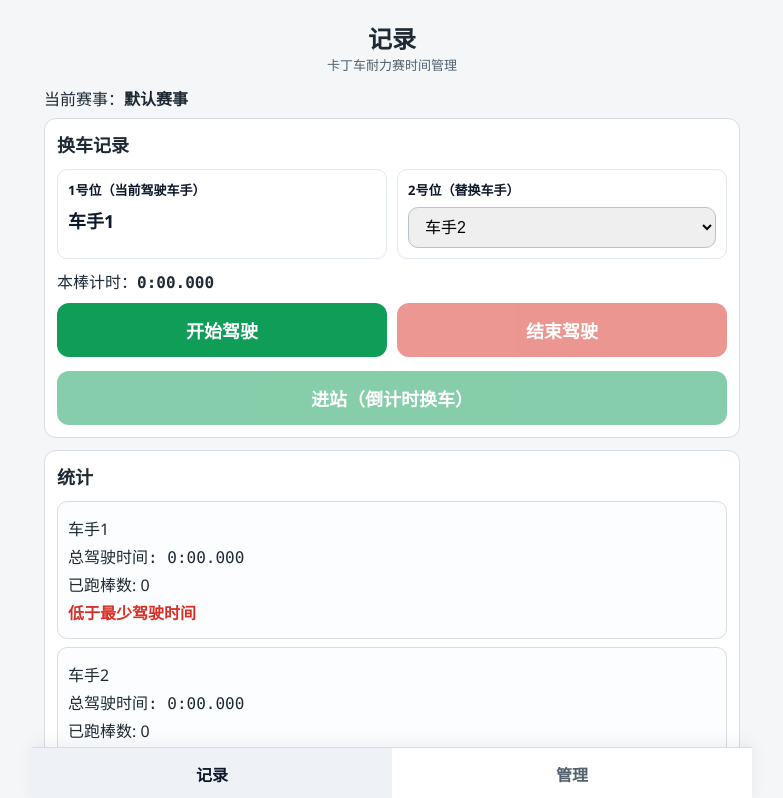
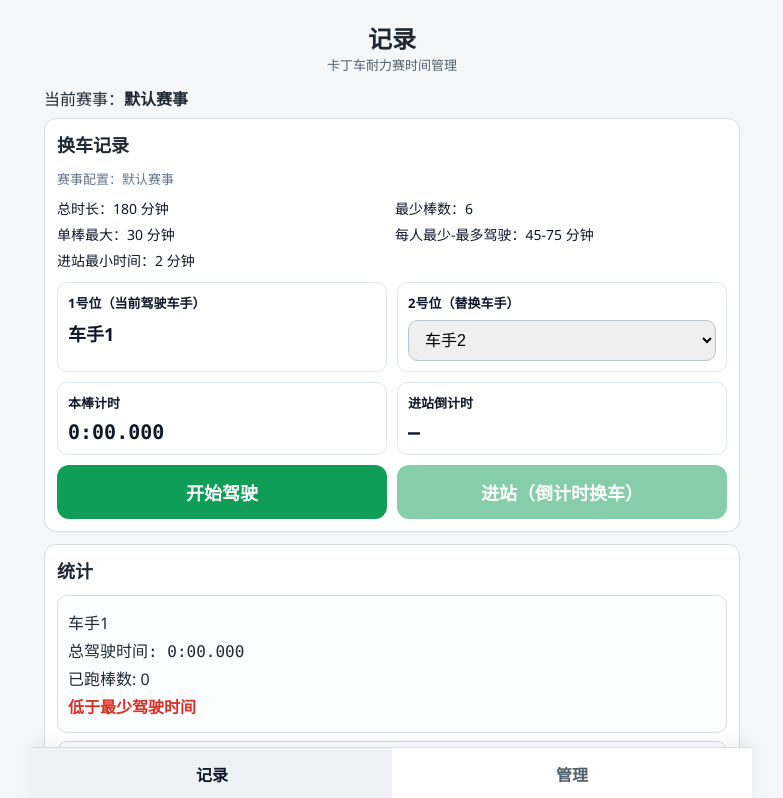
Before and after one commit to Wenuan7/racetimer, a React (Vite) app: page / in a window 1280 px wide. Shown: the top 798 px of the page, without its empty margins (248-1031 px from the left). Built offline with nearby package versions, Linux system fonts and the light colour scheme.

Commit message:
final debug

```diff
--- a/src/App.tsx
+++ b/src/App.tsx
@@ -46,6 +46,12 @@ type AppState = {
   pitEndTime: number | null
   pitPrevDriverId: string | null
   pitNextDriverId: string | null
+
+  // 进站取消后：倒计时时间仍保留但不会触发换车（无意义计时）
+  pitCancelled: boolean
+
+  // 进站开始后：本棒计时暂停展示的毫秒值
+  stintPausedMs: number | null
 }
 
 type Action =
@@ -69,6 +75,7 @@ type Action =
   | { type: 'END_STINT'; now: number }
   | { type: 'START_PIT'; now: number }
   | { type: 'FINISH_PIT'; pitEndTime: number }
+  | { type: 'CANCEL_PIT'; now: number }
 
 const STORAGE_KEY = 'kart-endurance-mvp-state'
 const PERSIST_VERSION = 4
@@ -116,6 +123,9 @@ const defaultState: AppState = {
   pitEndTime: null,
   pitPrevDriverId: null,
   pitNextDriverId: null,
+
+  pitCancelled: false,
+  stintPausedMs: null,
 }
 
 function normalizeState(raw: unknown): AppState {
@@ -218,6 +228,13 @@ function normalizeState(raw: unknown): AppState {
   const pitPrevDriverId = typeof (obj as any).pitPrevDriverId === 'string' ? ((obj as any).pitPrevDriverId as string) : null
   const pitNextDriverId = typeof (obj as any).pitNextDriverId === 'string' ? ((obj as any).pitNextDriverId as string) : null
 
+  const pitCancelled = typeof (obj as any).pitCancelled === 'boolean' ? ((obj as any).pitCancelled as boolean) : false
+
+  const stintPausedMs =
+    typeof (obj as any).stintPausedMs === 'number'
+      ? Math.max(0, (obj as any).stintPausedMs as number)
+      : null
+
   return {
     drivers,
     stints,
@@ -229,6 +246,8 @@ function normalizeState(raw: unknown): AppState {
     pitEndTime,
     pitPrevDriverId,
     pitNextDriverId,
+    pitCancelled,
+    stintPausedMs,
   }
 }
 
@@ -298,6 +317,8 @@ function reducer(state: AppState, action: Action): AppState {
         pitEndTime,
         pitPrevDriverId: pitEndTime ? state.pitPrevDriverId : null,
         pitNextDriverId: pitEndTime ? state.pitNextDriverId : null,
+        pitCancelled: pitEndTime ? state.pitCancelled : false,
+        stintPausedMs: pitEndTime ? state.stintPausedMs : null,
       }
     }
 
@@ -332,6 +353,8 @@ function reducer(state: AppState, action: Action): AppState {
         pitEndTime: null,
         pitPrevDriverId: null,
         pitNextDriverId: null,
+        pitCancelled: false,
+        stintPausedMs: null,
         currentDriverId: action.payload.drivers[0]?.id ?? state.currentDriverId,
         replacementDriverId: action.payload.drivers[1]?.id ?? action.payload.drivers[0]?.id ?? state.replacementDriverId,
       }
@@ -361,7 +384,7 @@ function reducer(state: AppState, action: Action): AppState {
 
     case 'START_PIT': {
       if (state.activeStintStartTime === null) return state
-      if (state.pitEndTime !== null) return state
+      if (state.pitEndTime !== null && !state.pitCancelled) return state
       const nextEvent = getSelectedEvent(state)
       const pitDurationMs = Math.max(0, Math.floor(nextEvent.minPitTimeMinutes * 60000))
       const now = action.now
@@ -386,6 +409,8 @@ function reducer(state: AppState, action: Action): AppState {
           pitEndTime: null,
           pitPrevDriverId: null,
           pitNextDriverId: null,
+          pitCancelled: false,
+          stintPausedMs: null,
         }
       }
 
@@ -396,11 +421,14 @@ function reducer(state: AppState, action: Action): AppState {
         pitEndTime: now + pitDurationMs,
         pitPrevDriverId: state.currentDriverId,
         pitNextDriverId: state.replacementDriverId,
+        pitCancelled: false,
+        stintPausedMs: duration,
       }
     }
 
     case 'FINISH_PIT': {
       if (state.pitEndTime === null) return state
+      if (state.pitCancelled) return state
       if (!state.pitPrevDriverId || !state.pitNextDriverId) return state
       const end = action.pitEndTime
       return {
@@ -411,6 +439,20 @@ function reducer(state: AppState, action: Action): AppState {
         pitEndTime: null,
         pitPrevDriverId: null,
         pitNextDriverId: null,
+        pitCancelled: false,
+        stintPausedMs: null,
+      }
+    }
+
+    case 'CANCEL_PIT': {
+      if (state.pitEndTime === null) return state
+      if (state.pitCancelled) return state
+      // 取消换车：不触发 FINISH_PIT，但倒计时“时间仍存在”（无意义计时）
+      return {
+        ...state,
+        activeStintStartTime: action.now,
+        pitCancelled: true,
+        stintPausedMs: null,
       }
     }
 
@@ -451,8 +493,9 @@ export default function App() {
   useEffect(() => {
     if (state.pitEndTime === null) return
     if (now < state.pitEndTime) return
+    if (state.pitCancelled) return
     dispatch({ type: 'FINISH_PIT', pitEndTime: state.pitEndTime })
-  }, [now, state.pitEndTime])
+  }, [now, state.pitEndTime, state.pitCancelled])
 
   const selectedEvent = useMemo(() => getSelectedEvent(state), [state])
 
@@ -652,11 +695,12 @@ export default function App() {
     window.alert('导入完成：车手/赛事配置已覆盖，计时记录已清空。')
   }
 
-  const pitRemainingMs = state.pitEndTime === null ? 0 : Math.max(0, state.pitEndTime - now)
+  const pitIsActive = state.pitEndTime !== null && !state.pitCancelled
+  const pitRemainingMs = pitIsActive ? Math.max(0, (state.pitEndTime as number) - now) : 0
 
-  const canStart = state.activeStintStartTime === null && state.pitEndTime === null && state.drivers.length > 0
-  const canEnd = state.activeStintStartTime !== null && state.pitEndTime === null
-  const canPit = state.activeStintStartTime !== null && state.pitEndTime === null && state.replacementDriverId !== state.currentDriverId
+  const canStart = state.activeStintStartTime === null && !pitIsActive && state.drivers.length > 0
+  const canEnd = state.activeStintStartTime !== null && !pitIsActive
+  const canPit = state.activeStintStartTime !== null && !pitIsActive && state.replacementDriverId !== state.currentDriverId
 
   return (
     <div className="app-shell">
@@ -886,18 +930,31 @@ export default function App() {
             <section className="card">
               <h2>换车记录</h2>
 
+              <div className="event-config">
+                <p className="hint" style={{ margin: '0 0 10px' }}>
+                  赛事配置：{selectedEvent.name}
+                </p>
+                <div className="event-config-grid">
+                  <div>总时长：{selectedEvent.raceDurationMinutes} 分钟</div>
+                  <div>最少棒数：{selectedEvent.minStints} </div>
+                  <div>单棒最大：{selectedEvent.maxStintMinutes} 分钟</div>
+                  <div>每人最少-最多驾驶：{selectedEvent.minDriveTimeMinutes}-{selectedEvent.maxDriveTimeMinutes} 分钟</div>
+                  <div>进站最小时间：{selectedEvent.minPitTimeMinutes} 分钟</div>
+                </div>
+              </div>
+
               <div className="pit-slots">
                 <div className="pit-slot">
                   <div className="pit-slot-title">1号位（当前驾驶车手）</div>
                   <div className="pit-slot-value">
                     {currentDriver ? currentDriver.name : '未选择'}
-                    {state.pitEndTime !== null && <span className="pit-state"> · 进站中</span>}
+                    {pitIsActive && <span className="pit-state"> · 进站中</span>}
                   </div>
                 </div>
 
                 <div className="pit-slot">
                   <div className="pit-slot-title">2号位（替换车手）</div>
-                  {state.pitEndTime === null ? (
+                  {!pitIsActive ? (
                     <select
                       value={state.replacementDriverId}
                       onChange={(e) => dispatch({ type: 'SELECT_REPLACEMENT_DRIVER', id: e.target.value })}
@@ -914,17 +971,39 @@ export default function App() {
                 </div>
               </div>
 
-              {state.pitEndTime !== null ? (
-                <p className="focus mono" style={{ marginTop: 10 }}>
-                  进站倒计时：<strong>{formatDurationMs(pitRemainingMs)}</strong>
-                </p>
-              ) : (
-                <p className="focus mono" style={{ marginTop: 10 }}>
-                  本棒计时：<strong>{formatDurationMs(activeStintMs)}</strong>
-                </p>
-              )}
+              <div className="timer-row">
+                <div className="timer-card">
+                  <div className="timer-label">
+                    本棒计时
+                    {pitIsActive && <span className="timer-badge">（进站中）</span>}
+                  </div>
+                  <div className="timer-value mono">
+                    {formatDurationMs(pitIsActive ? state.stintPausedMs ?? 0 : activeStintMs)}
+                  </div>
+                </div>
+
+                <div className="timer-card">
+                  <div className="timer-label">进站倒计时</div>
+                  <div className="timer-value mono">{pitIsActive ? formatDurationMs(pitRemainingMs) : '—'}</div>
+                </div>
+              </div>
 
               <div className="actions">
+                {pitIsActive ? (
+                  <>
+                    <button
+                      type="button"
+                      className="stop"
+                      onClick={() => dispatch({ type: 'CANCEL_PIT', now: Date.now() })}
+                    >
+                      取消进站
+                    </button>
+                    <button type="button" className="start" disabled>
+                      进站中
+                    </button>
+                  </>
+                ) : state.activeStintStartTime === null ? (
+                  <>
                     <button
                       type="button"
                       className="start"
@@ -933,7 +1012,12 @@ export default function App() {
                     >
                       开始驾驶
                     </button>
-
+                    <button type="button" className="start" disabled>
+                      进站（倒计时换车）
+                    </button>
+                  </>
+                ) : (
+                  <>
                     <button
                       type="button"
                       className="stop"
@@ -942,12 +1026,12 @@ export default function App() {
                     >
                       结束驾驶
                     </button>
-              </div>
-
-              <div style={{ height: 10 }} />
-              <button type="button" className="start full-width" disabled={!canPit} onClick={() => dispatch({ type: 'START_PIT', now: Date.now() })}>
+                    <button type="button" className="start" disabled={!canPit} onClick={() => dispatch({ type: 'START_PIT', now: Date.now() })}>
                       进站（倒计时换车）
                     </button>
+                  </>
+                )}
+              </div>
             </section>
 
             <section className="card">
@@ -970,6 +1054,29 @@ export default function App() {
                   )
                 })}
               </div>
+
+              <h3 style={{ margin: '14px 0 10px', fontSize: 16 }}>每一棒明细</h3>
+              <div className="stint-list">
+                {state.stints.length === 0 ? (
+                  <p className="hint">暂无棒次记录</p>
+                ) : (
+                  (() => {
+                    const sorted = [...state.stints].sort((a, b) => a.startTime - b.startTime)
+                    return sorted.map((s, idx) => {
+                      const driver = state.drivers.find((d) => d.id === s.driverId)
+                      return (
+                        <div key={`${s.startTime}-${s.endTime}-${idx}`} className="stint-row">
+                          <div className="stint-left">
+                            <div className="stint-index">棒次 {idx + 1}</div>
+                            <div className="stint-driver">{driver?.name ?? s.driverId}</div>
+                          </div>
+                          <div className="stint-duration mono">{formatDurationMs(s.duration)}</div>
+                        </div>
+                      )
+                    })
+                  })()
+                )}
+              </div>
             </section>
           </>
         )}
--- a/src/index.css
+++ b/src/index.css
@@ -419,3 +419,97 @@ button:disabled {
     grid-template-columns: 1fr 1fr;
   }
 }
+
+.event-config {
+  margin-bottom: 12px;
+}
+
+.event-config-grid {
+  display: grid;
+  grid-template-columns: 1fr;
+  gap: 6px;
+  font-size: 14px;
+  color: #0f172a;
+}
+
+@media (min-width: 768px) {
+  .event-config-grid {
+    grid-template-columns: 1fr 1fr;
+  }
+}
+
+.timer-row {
+  display: grid;
+  grid-template-columns: 1fr 1fr;
+  gap: 10px;
+  margin-top: 10px;
+}
+
+.timer-card {
+  border: 1px solid #e2e8f0;
+  border-radius: 10px;
+  background: #fff;
+  padding: 10px;
+}
+
+.timer-label {
+  font-size: 13px;
+  font-weight: 800;
+  color: #0f172a;
+  display: flex;
+  align-items: center;
+  gap: 8px;
+}
+
+.timer-badge {
+  font-size: 12px;
+  font-weight: 900;
+  color: #d93025;
+}
+
+.timer-value {
+  margin-top: 8px;
+  font-size: 20px;
+  font-weight: 900;
+  color: #0f172a;
+}
+
+.stint-list {
+  display: grid;
+  gap: 8px;
+}
+
+.stint-row {
+  display: flex;
+  align-items: flex-start;
+  justify-content: space-between;
+  gap: 10px;
+  padding: 10px;
+  border: 1px solid #e2e8f0;
+  border-radius: 10px;
+  background: #fbfdff;
+}
+
+.stint-left {
+  display: grid;
+  gap: 4px;
+}
+
+.stint-index {
+  font-size: 13px;
+  font-weight: 900;
+  color: #0f172a;
+}
+
+.stint-driver {
+  font-size: 13px;
+  color: #52606d;
+  word-break: break-word;
+}
+
+.stint-duration {
+  font-size: 16px;
+  font-weight: 900;
+  color: #0f172a;
+  white-space: nowrap;
+}
```
Lines whose indentation alone changed are shown as unchanged.
